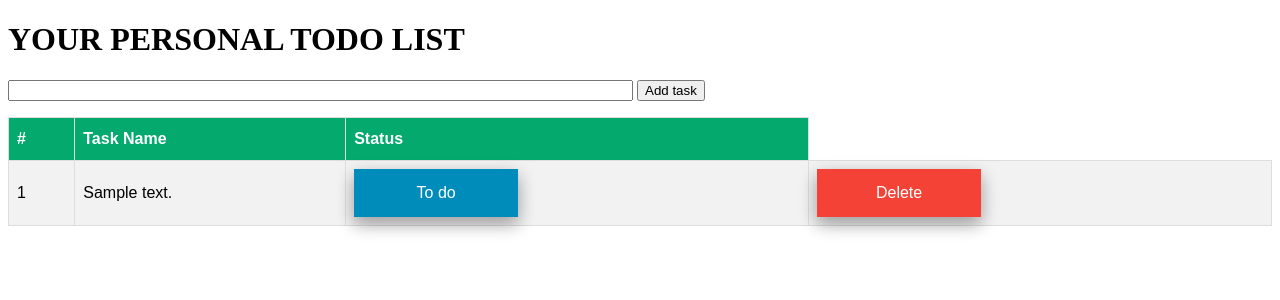
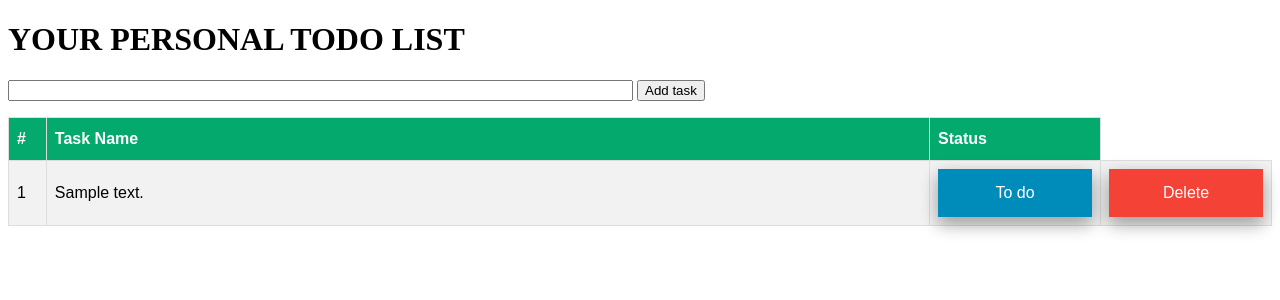
Before and after one commit to Alex-Gryadkin/to_do_list, a Flask app: page / in a window 1280 px wide. Shown: the top 300 px of the page. Run offline with Flask 2, Linux system fonts and the light colour scheme; tables that the repository leaves empty hold one stand-in row (values such as "Sample post").

Commit message:
minor frontend changes

```diff
--- a/application/static/css/style.css
+++ b/application/static/css/style.css
@@ -29,8 +29,19 @@
     text-decoration: none;
     display: inline-block;
     font-size: 16px;
-    width: 100px;
+    width: 90px;
     box-shadow: 0 8px 16px 0 rgba(0,0,0,0.2), 0 6px 20px 0 rgba(0,0,0,0.19);
+}
+
+
+.table1 {
+    table-layout: fixed;
+    width:3%;
+}
+
+.table2 {
+    table-layout: fixed;
+    width:70%;
 }
 
 .button1 {background-color: #f44336;} /* Red */
--- a/application/templates/index.html
+++ b/application/templates/index.html
@@ -3,8 +3,8 @@
 {% block content %}
     {% for to_do in to_dos %}
         <tr>
-            <td>{{ to_do.id }}</td>
-            <td>{{ to_do.task_descr }}</td>
+            <td class="table1">{{ to_do.id }}</td>
+            <td class="table2" >{{ to_do.task_descr }}</td>
             <td>
             <a href="/change/{{ to_do.id }}" class="button button2">{{ to_do.status.value }}</a>
             </td>
```
Also changed, not shown: app.db.
